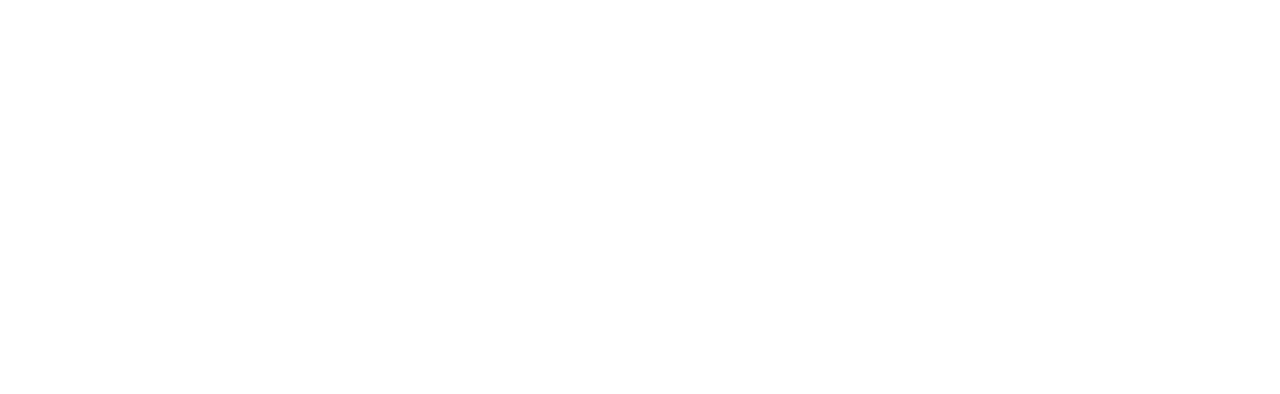
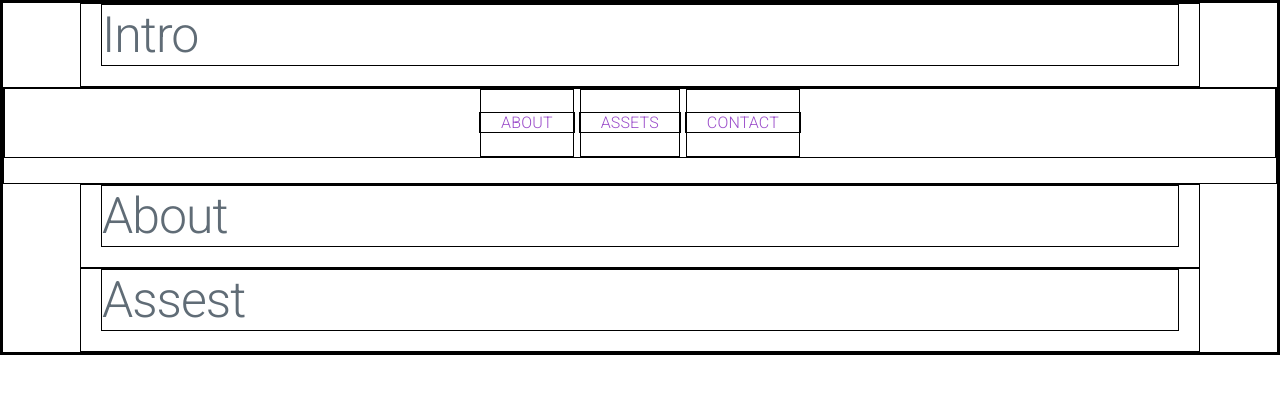
Before and after one commit to tlaukka/tlaukka.github.io, a plain HTML site: page index.html in a window 1280 px wide. Drawn offline with Linux system fonts and the light colour scheme.

Commit message:
Added basec structure

```diff
--- a/index.html
+++ b/index.html
@@ -14,5 +14,33 @@
 	<link rel="stylesheet" href="main.css">
 </head>
 <body>
+	<div class="wrapper">
+
+		<!-- Intro section -->
+		<div class="container">
+			<h1>Intro</h1>
+		</div>
+
+		<!-- Navigation -->
+		<nav>
+		<ul class="navigation">
+			<li><a href="#">about</a></li>
+			<li><a href="#">assets</a></li>
+			<li><a href="#">contact</a></li>
+		</ul>
+		</nav>
+
+		<!-- About section -->
+		<div class="container">
+			<h1>About</h1>
+		</div>
+
+		<!-- Asset section -->
+		<div class="container">
+			<h1>Assest</h1>
+		</div>
+
+	</div> <!-- /wrapper -->
+
 </body>
 </html>
--- a/main.css
+++ b/main.css
@@ -1 +1,30 @@
-/* Styles */
+/* --- DEBUG --- */
+* {
+	border: 1px solid black;
+}
+
+.wrapper {
+	display: block;
+	width: 100%;
+}
+
+/* --- Navigation --- */
+.navigation {
+	text-transform: uppercase;
+	text-align: center;
+	list-style: none;
+}
+
+.navigation li {
+	display: inline;
+}
+
+.navigation a {
+	display: inline-block;
+	padding: 2rem;
+}
+
+/* --- Helper classes --- */
+.padding-md {
+	padding: 2rem;
+}
```
Also changed, not shown: 3 other files.
